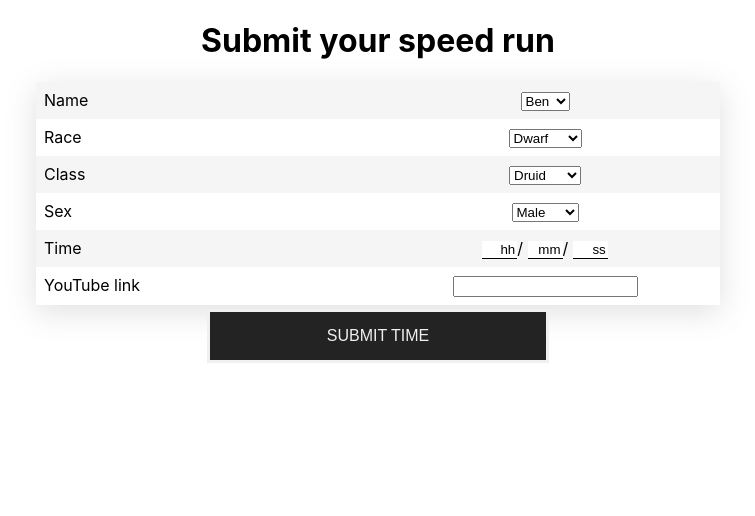
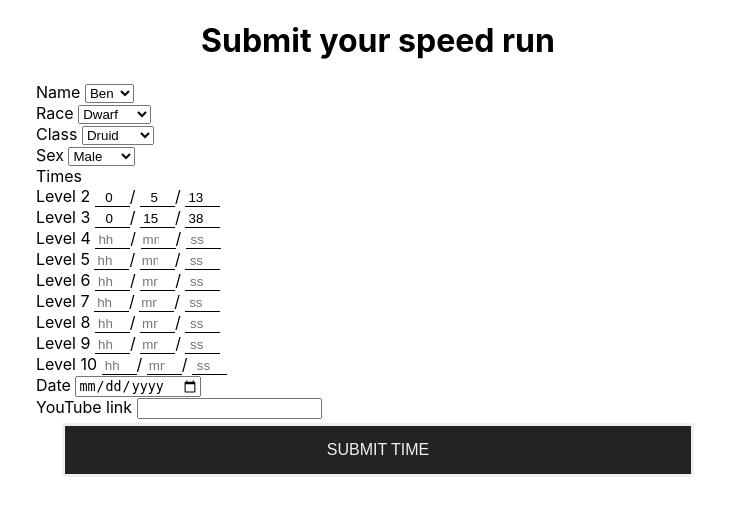
Before and after one commit to benjclark/lazy-peons-leaderboard, a PHP site: page /submit.html in a window 1280 px wide. Shown: the top 516 px of the page, without its empty margins (262-1017 px from the left). Run offline with PHP 8.4, Linux system fonts and the light colour scheme; some libraries are stand-ins or nearby versions.

Commit message:
Reorganised files a bit. Linked up form submit so it saves entries in database.

```diff
--- /dev/null
+++ b/js/submit.js
@@ -0,0 +1,56 @@
+const form = document.getElementById('submit-form')
+
+// map input names to database keys
+const formMap = {
+  name: 'player_id',
+  'player-class': 'player_class_id',
+  sex: 'sex_id',
+  race: 'race_id',
+  date: 'date',
+  'youtube-link': 'youtube_link_url',
+}
+
+// on form submit
+form.addEventListener('submit', formSubmit)
+
+function formSubmit(e) {
+  e.preventDefault()
+  // 'this' is the same as form (the DOM element)
+  const formData = new FormData(this)
+
+  // reduce the formData input values to a data object to send back to database
+  const dataToSend = [...formData.entries()].reduce(reduceFormData, {})
+
+  dataToSend['split_times'] = getSplitTimesFromForm()
+
+  insertData(db, 'speed_run_entry', dataToSend)
+}
+
+function reduceFormData(acc, [key, value]) {
+  // format the date so the database understands
+  acc[formMap[key]] = key === 'date' ? value.split('-').join(',') : value
+
+  return acc
+}
+
+function getSplitTimesFromForm() {
+  const levelDivs = document.getElementById('times').querySelectorAll('div')
+
+  // map the inputs of each level div element (for split times)
+  // return them as seconds of time to create correct '2022-01-19' style date format
+  const results = [...levelDivs].map((levelDiv) => {
+    const [h, m, s] = [...levelDiv.querySelectorAll('input')].map(
+      ({ value }) => value
+    )
+
+    const secondsTime = getSecondsString(h, m, s)
+
+    if (isNaN(secondsTime)) {
+      return null
+    }
+
+    return secondsTime
+  })
+
+  return results
+}
--- /dev/null
+++ b/js/supabase.js
@@ -0,0 +1,7 @@
+// SUPABASE STUFF
+
+// this is horrendous - we'll sort it out later
+const SUPABASE_KEY =
+  'eyJhbGciOiJIUzI1NiIsInR5cCI6IkpXVCJ9.eyJyb2xlIjoiYW5vbiIsImlhdCI6MTY0Mzk4ODk1MSwiZXhwIjoxOTU5NTY0OTUxfQ.G8U18_64dtNMktbAawqijsvEYZQh-b9zijQEmBwu7VM'
+const SUPABASE_URL = 'https://dlseueskfqnglzcjbids.supabase.co'
+const db = supabase.createClient(SUPABASE_URL, SUPABASE_KEY)
--- /dev/null
+++ b/js/utils.js
@@ -0,0 +1,29 @@
+// utility
+
+// some consts
+const HOUR = 60 * 60
+const MINUTE = 60
+
+function getTimeString(timeInSecs) {
+  const hours = Math.floor(timeInSecs / HOUR)
+  const mins = Math.floor((timeInSecs / MINUTE) % 60)
+  const secs = Math.floor(timeInSecs % 60)
+
+  return `${hours}h ${mins}m ${secs}s`
+}
+
+function getSecondsString(h, m, s) {
+  return parseInt(HOUR * h) + parseInt(MINUTE * m) + parseInt(s)
+}
+
+async function insertData(db, tableName, seedData) {
+  let { data, error } = await db.from(tableName).insert(seedData)
+
+  if (error) {
+    console.error(error)
+    return false
+  }
+
+  console.log(`Success! Added data to '${tableName}'`)
+  console.log(data)
+}
--- a/main.css
+++ b/main.css
@@ -1,7 +1,7 @@
 html {
   box-sizing: border-box;
-  font-family: -apple-system, BlinkMacSystemFont, "Segoe UI", Roboto,
-    Oxygen-Sans, Ubuntu, Cantarell, "Helvetica Neue", sans-serif;
+  font-family: -apple-system, BlinkMacSystemFont, 'Segoe UI', Roboto,
+    Oxygen-Sans, Ubuntu, Cantarell, 'Helvetica Neue', sans-serif;
 }
 
 *,
@@ -34,44 +34,38 @@ h2 {
   text-align: left;
 }
 
-.leaderboard {
-  list-style: none;
+.grid {
   margin: 0;
   padding: 0;
-  display: flex;
   margin: 0 auto;
-  flex-direction: column;
   box-shadow: rgb(100 100 111 / 20%) 0px 7px 29px 0px;
+  border-collapse: collapse;
 }
 
-.leaderboard li {
-  display: flex;
-  justify-content: space-between;
+.grid td {
   padding: 0.5rem;
+  text-align: center;
 }
 
-.leaderboard li:nth-child(odd) {
+.grid td:nth-child(odd) {
   background-color: rgba(0, 0, 0, 0.04);
 }
 
-.leaderboard li:nth-child(even) {
+.grid td:nth-child(even) {
   background-color: rgba(255, 255, 255, 0.06);
 }
 
-.leaderboard li span {
-  text-align: center;
-  flex: 1 0;
-}
-
-.leaderboard li span:first-child {
-  text-align: left;
-}
-
-.Split {
+.split {
   border: none;
   text-align: right;
   border-bottom: 1px solid black;
   width: 35px;
+}
+
+.button-container {
+  display: flex;
+  align-items: center;
+  justify-content: center;
 }
 
 .button {
--- a/submit.html
+++ b/submit.html
@@ -1,38 +1,37 @@
 <!DOCTYPE html>
 <html lang="en">
+
 <head>
   <meta charset="UTF-8" />
-    <meta
-      name="viewport"
-      content="width=device-width, user-scalable=no, initial-scale=1.0, maximum-scale=1.0, minimum-scale=1.0"
-    />
+  <meta name="viewport"
+    content="width=device-width, user-scalable=no, initial-scale=1.0, maximum-scale=1.0, minimum-scale=1.0" />
   <meta http-equiv="X-UA-Compatible" content="ie=edge" />
   <link rel="stylesheet" href="main.css" />
 
-    <!-- <script src="https://cdn.jsdelivr.net/npm/@supabase/supabase-js"></script>
-    <script src="main.js" defer></script> -->
+  <script src="https://cdn.jsdelivr.net/npm/@supabase/supabase-js"></script>
+  <script src="js/supabase.js"></script>
+  <script src="js/utils.js"></script>
+  <script src="js/submit.js" defer></script>
 
   <title>Submit your Lazy Peons speed run</title>
 </head>
+
 <body>
   <div class="container">
     <h1>Submit your speed run</h1>
     <section>
-            <ul class="leaderboard">
-                <li>
-                    <span>Name</span>
-                    <span>
-                      <select>
+      <form id="submit-form">
+        <div>
+          <label for="name">Name</label>
+          <select id="name" name="name">
             <option value="1">Ben</option>
             <option value="2">Jon</option>
             <option value="3">Rich</option>
           </select>
-                      </span>
-                </li>
-                <li>
-                    <span>Race</span>
-                    <span>
-                      <select>
+        </div>
+        <div>
+          <label for="race">Race</label>
+          <select name="race" id="race">
             <option value="1">Dwarf</option>
             <option value="2">Gnome</option>
             <option value="3">Human</option>
@@ -42,12 +41,11 @@
             <option value="7">Troll</option>
             <option value="8">Undead</option>
           </select>
-                    </span>
-                </li>
-                <li>
-                    <span>Class</span>
-                    <span>
-                      <select>
+
+        </div>
+        <div>
+          <label for="player-class">Class</label>
+          <select name="player-class" id="player-class">
             <option value="1">Druid</option>
             <option value="2">Hunter</option>
             <option value="3">Mage</option>
@@ -59,39 +57,90 @@
             <option value="9">Warrior</option>
           </select>
           </span>
-                </li>
-                <li>
-                    <span>Sex</span>
-                    <span>
-                      <select>
+        </div>
+        <div>
+          <label for="sex">Sex</label>
+          <select name="sex" id="sex">
             <option value="1">Male</option>
             <option value="2">Female</option>
-                    </select></span>
-                </li>
-                <li>
-                    <span>Time</span>
-                    <span>
-                      <input type="text" maxlength="2" class="Split" tabindex="1" value="hh">/
-                      <input type="text" maxlength="2" class="Split" tabindex="2" value="mm">/
-                      <input type="text" maxlength="2" class="Split" tabindex="3" value="ss">
-                    </span>
-                </li>
-                <li>
-                  <span>YouTube link</span>
-                  <span>
-                    <input type="text">
-                  </span>
-              </li>
-                </ul>
-            </ul>
+          </select>
+        </div>
+        <div>
+          <label>Times</label>
+          <div name="times" id="times">
+            <div>
+              <label>Level 2</label>
+              <input type="number" class="split time-hh" placeholder="hh" value="0">/
+              <input type="number" min="0" max="59" class="split time-mm" placeholder="mm" value="5">/
+              <input type="number" min="0" max="59" class="split time-ss" placeholder="ss" value="13">
+            </div>
+            <div>
+              <label>Level 3</label>
+              <input type="number" class="split time-hh" placeholder="hh" value="0">/
+              <input type="number" min="0" max="59" class="split time-mm" placeholder="mm" value="15">/
+              <input type="number" min="0" max="59" class="split time-ss" placeholder="ss" value="38">
+            </div>
+            <div>
+              <label>Level 4</label>
+              <input type="number" class="split time-hh" placeholder="hh">/
+              <input type="number" min="0" max="59" class="split time-mm" placeholder="mm">/
+              <input type="number" min="0" max="59" class="split time-ss" placeholder="ss">
+            </div>
+            <div>
+              <label>Level 5</label>
+              <input type="number" class="split time-hh" placeholder="hh">/
+              <input type="number" min="0" max="59" class="split time-mm" placeholder="mm">/
+              <input type="number" min="0" max="59" class="split time-ss" placeholder="ss">
+            </div>
+            <div>
+              <label>Level 6</label>
+              <input type="number" class="split time-hh" placeholder="hh">/
+              <input type="number" min="0" max="59" class="split time-mm" placeholder="mm">/
+              <input type="number" min="0" max="59" class="split time-ss" placeholder="ss">
+            </div>
+            <div>
+              <label>Level 7</label>
+              <input type="number" class="split time-hh" placeholder="hh">/
+              <input type="number" min="0" max="59" class="split time-mm" placeholder="mm">/
+              <input type="number" min="0" max="59" class="split time-ss" placeholder="ss">
+            </div>
+            <div>
+              <label>Level 8</label>
+              <input type="number" class="split time-hh" placeholder="hh">/
+              <input type="number" min="0" max="59" class="split time-mm" placeholder="mm">/
+              <input type="number" min="0" max="59" class="split time-ss" placeholder="ss">
+            </div>
+            <div>
+              <label>Level 9</label>
+              <input type="number" class="split time-hh" placeholder="hh">/
+              <input type="number" min="0" max="59" class="split time-mm" placeholder="mm">/
+              <input type="number" min="0" max="59" class="split time-ss" placeholder="ss">
+            </div>
+            <div>
+              <label>Level 10</label>
+              <input type="number" class="split time-hh" placeholder="hh">/
+              <input type="number" min="0" max="59" class="split time-mm" placeholder="mm">/
+              <input type="number" min="0" max="59" class="split time-ss" placeholder="ss">
+            </div>
+          </div>
+        </div>
+        <div>
+          <label for="date">Date</label>
+          <input type="date" name="date" id="date">
+        </div>
+        <div>
+          <label for="youtube-link">YouTube link</label>
+          <input type="text" name="youtube-link" id="youtube-link">
+        </div>
+  </div>
 
-            <div  style="display: flex;
-            align-items: center;
-            justify-content: center;">
-              <button class="button" id="generate-button">SUBMIT TIME</button>
+  <div class="button-container">
+    <button type="submit" class="button" id="generate-button">SUBMIT TIME</button>
   </div>
+  </form>
 
   </section>
   </div>
 </body>
+
 </html>
```
Also changed, not shown: convo.md (+1 -1 lines), index.html (+6 -21 lines), js/leaderboard.js (added, +72 -0 lines), main.js (deleted, +0 -175 lines). Lines whose indentation alone changed are shown as unchanged.
